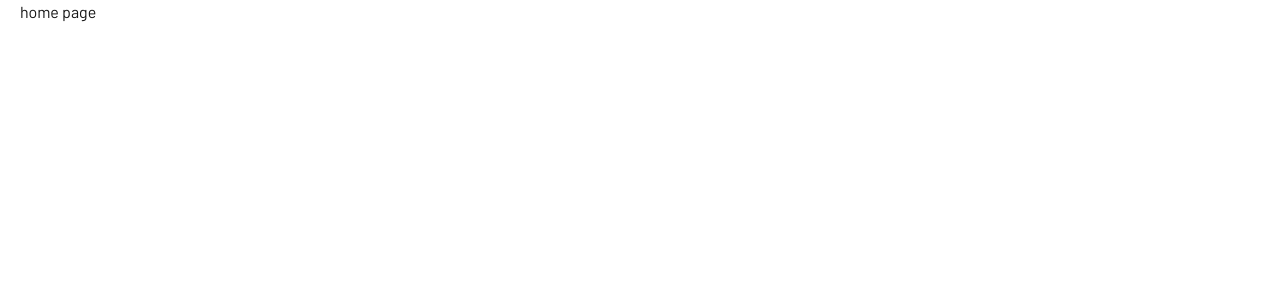
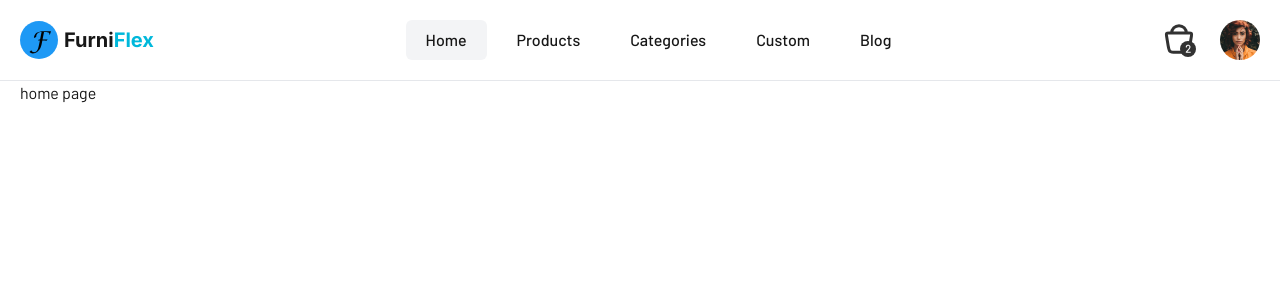
Before and after one commit to hussain-ahmed2/furni-flex, a Next.js app: page / in a window 1280 px wide. Shown: the top 300 px of the page. Built offline with nearby package versions, Linux system fonts and the light colour scheme.

Commit message:
update home page

```diff
--- a/src/app/page.js
+++ b/src/app/page.js
@@ -1,5 +1,11 @@
+import Header from "@/components/header";
+
 export default function Home() {
-	return <main className="max-w-7xl mx-auto px-5">
-		home page
-	</main>;
+
+	return (
+		<>
+			<Header />
+			<main className="max-w-7xl mx-auto px-5">home page</main>
+		</>
+	);
 }
```
